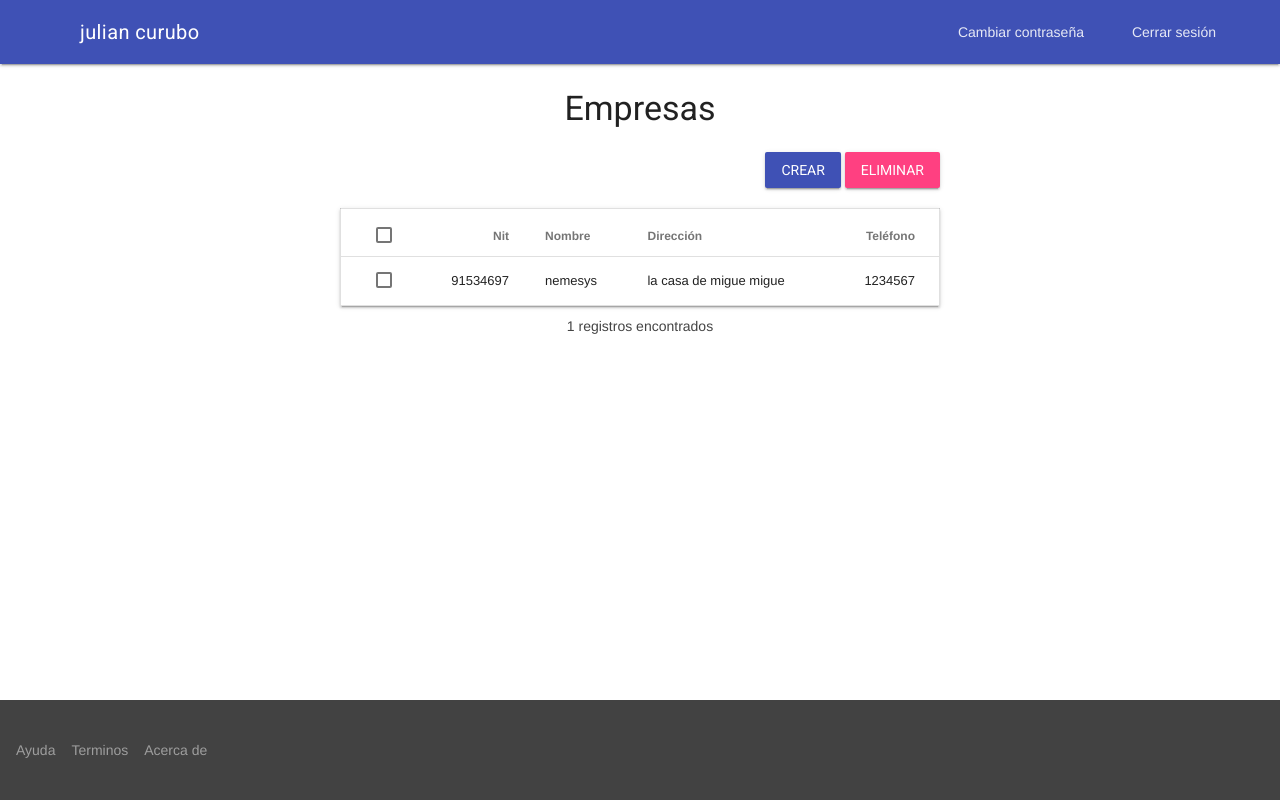
After one commit to julianqrubo/docserver, a PHP site: page /companies.php in a window 1280 px wide. The commit adds this page. Run offline with PHP 8.4, Linux system fonts and the light colour scheme; a user stored in the database is signed in; data comes from the database, SQL or seed files in the repository; some libraries are stand-ins or nearby versions.

Commit message:
Se implementó eliminar empresas.

```diff
--- /dev/null
+++ b/companies.php
@@ -0,0 +1,80 @@
+<?php
+session_start();
+if (!isset($_SESSION["__user__"])) {
+    header('Location: index.php');
+    exit;
+}
+include './header.php';
+include './db.php';
+$stmt = $db->prepare("SELECT ID, documentId, name, address, phone FROM company");
+$stmt->execute();
+$rows = $stmt->fetchAll(PDO::FETCH_ASSOC);
+$row_cunter = $stmt->rowCount();
+?>
+<h3 style="text-align: center;">Empresas</h3>
+
+<div style="width: 600px; margin: auto;">
+    <div style="text-align: right; padding-bottom: 20px;">
+        <button id="create-companies-button" class="mdl-button mdl-js-button mdl-button--raised mdl-button--colored mdl-js-ripple-effect">
+            Crear
+        </button>
+        <button id="delete-companies-button" class="mdl-button mdl-js-button mdl-button--raised mdl-js-ripple-effect mdl-button--accent">
+            Eliminar
+        </button>
+    </div>
+
+    <table class="mdl-data-table mdl-js-data-table mdl-shadow--2dp" style="width: 600px;" id="companies-data-table">
+        <thead>
+            <tr>
+                <th>
+                    <label class="mdl-checkbox mdl-js-checkbox mdl-js-ripple-effect mdl-data-table__select" for="company-table-header">
+                        <input type="checkbox" id="company-table-header" class="mdl-checkbox__input" />
+                    </label>
+                </th>
+                <th>Nit</th>
+                <th class="mdl-data-table__cell--non-numeric">Nombre</th>
+                <th class="mdl-data-table__cell--non-numeric">Direcci&oacute;n</th>
+                <th>Tel&eacute;fono</th>
+            </tr>
+        </thead>
+        <tbody>
+            <?php
+            foreach ($rows as $row) {
+                ?>
+                <tr>
+                    <td>
+                        <label class="mdl-checkbox mdl-js-checkbox mdl-js-ripple-effect mdl-data-table__select" for="companies_row_<?php echo $row['ID']; ?>">
+                            <input type="checkbox" id="companies_row_<?php echo $row['ID']; ?>" class="mdl-checkbox__input" />
+                        </label>
+                    </td>
+                    <td><?php echo $row["documentId"]; ?></td>
+                    <td class="mdl-data-table__cell--non-numeric"><?php echo $row["name"]; ?></td>
+                    <td class="mdl-data-table__cell--non-numeric"><?php echo $row["address"]; ?></td>
+                    <td><?php echo $row["phone"]; ?></td>
+                </tr>
+            <?php } ?>
+        </tbody>
+    </table>
+    <div style="padding: 10px; text-align: center; color: #444;"><?php echo $row_cunter; ?> registros encontrados</div>
+</div>
+
+<dialog id="delete-companies-dialog" class="mdl-dialog" action="delete_companies.php">
+    <h3 class="mdl-dialog__title">Eliminar</h3>
+    <div class="mdl-dialog__content">
+        <p>
+            Realmente desea eliminar los registros seleccionados?
+        </p>
+    </div>
+
+    <div class="mdl-progress mdl-js-progress mdl-progress__indeterminate" style="display: none;"></div>
+
+    <div class="mdl-dialog__actions">
+        <button type="button" class="mdl-button ok-button" >Eliminar</button>
+        <button type="button" class="mdl-button close-button">Cancelar</button>
+    </div>
+</dialog>
+
+
+<?php
+include './footer.php';
+?>
--- a/files.php
+++ b/files.php
@@ -18,7 +18,6 @@ if ($row) {
         $files = array_diff(scandir($path), array('..', '.'));
         if (count($files)) {
             ?>
-
             <h3 style="text-align: center;">Archivos disponibles</h3>
 
             <ul class="files mdl-list">
--- a/footer.php
+++ b/footer.php
@@ -27,10 +27,19 @@
         <button id="close-button" type="button" class="mdl-button">Cancelar</button>
         <button id="change-pwd-button" type="button" class="mdl-button">Aceptar</button>
     </div>
-
 </dialog>
 </div>
 </main>
+<footer class="mdl-mini-footer">
+    <div class="mdl-mini-footer__left-section">
+        <ul class="mdl-mini-footer__link-list">
+            <li><a href="#">Ayuda</a></li>
+            <li><a href="#">Terminos</a></li>
+            <li><a href="#">Acerca de</a></li>
+        </ul>
+    </div>
+</footer>
+
 </div>
 <script src="js/material<?php echo $mode; ?>.js"></script>
 <script src="js/jquery-2.2.4<?php echo $mode; ?>.js"></script>
```
Also changed, not shown: delete_companies.php (added, +17 -0 lines), js/logic.js (+79 -13 lines). Lines whose indentation alone changed are shown as unchanged.
